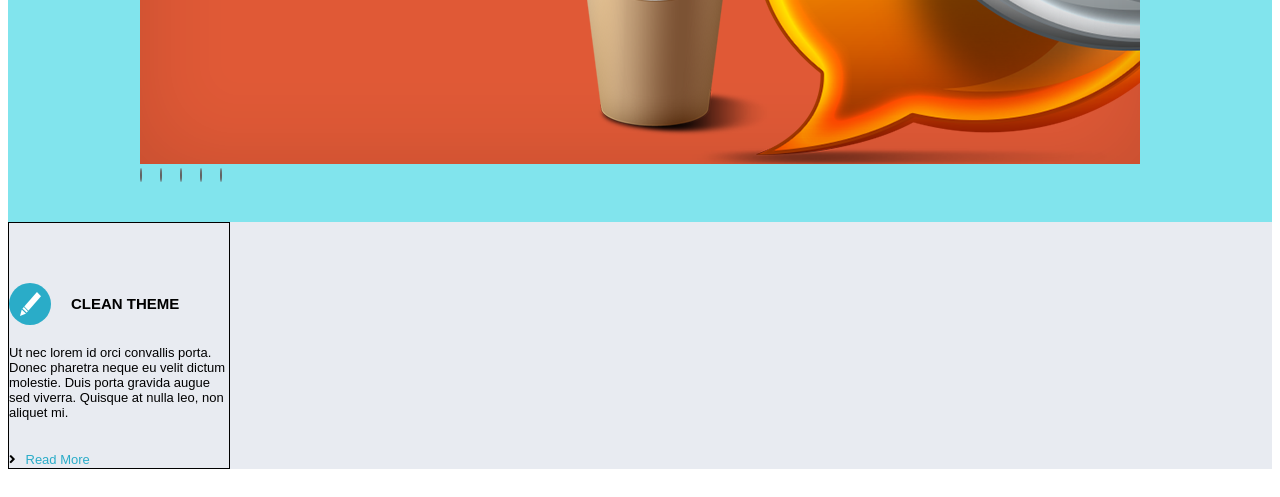
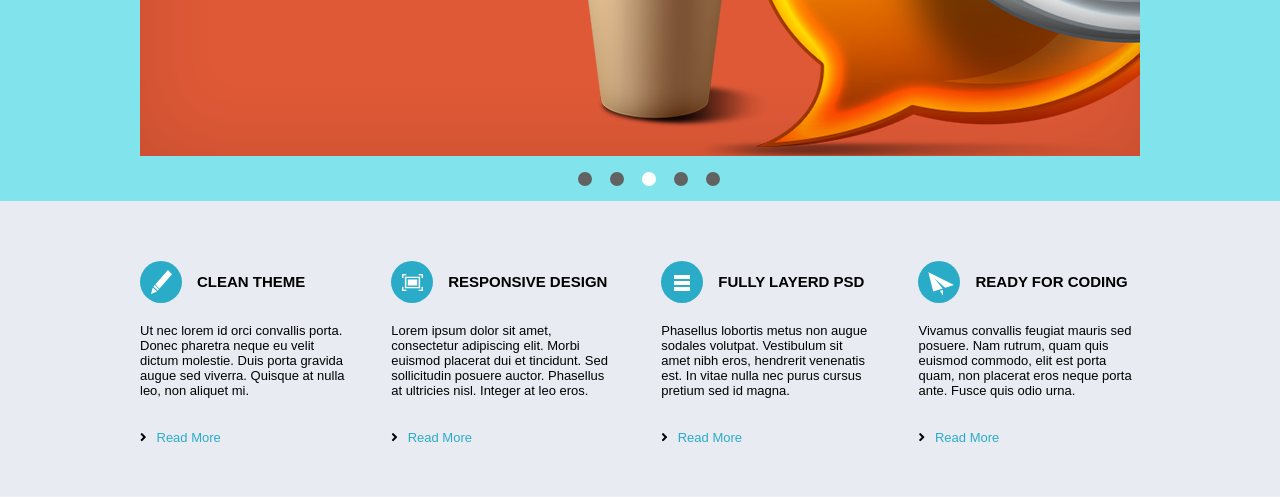
Before and after one commit to OrionOctupus/BisLite, a website: page public/index.html in a window 1280 px wide. Shown: the part 444-941 px from the top of the page. Drawn offline with Linux system fonts and the light colour scheme.

Commit message:
middle fin

```diff
--- a/public/index.html
+++ b/public/index.html
@@ -82,13 +82,14 @@
                 <div class="header__dots ">
                     <div class="header__dot"></div>
                     <div class="header__dot"></div>
-                    <div class="header__dot"></div>
+                    <div class="header__dot dotActive"></div>
                     <div class="header__dot"></div>
                     <div class="header__dot"></div>
                 </div>
             </div>
         </header>
         <section class="middle">
+            <div class="middle__container view-port">
                 <div class="middle__content">
                     <div class="middle__title">
                         <div class="title__icon"></div>
@@ -101,6 +102,43 @@
                     </div>
                     <a href="" class="middle__link"><i class="fa fa-angle-right"></i>Read More</a>
                 </div>
+                <div class="middle__content">
+                        <div class="middle__title">
+                            <div class="title__icon title__icon--rd"></div>
+                            <h2 class="title__text">
+                                responsive design
+                            </h2>
+                        </div>
+                        <div class="middle__text">
+                            Lorem ipsum dolor sit amet, consectetur adipiscing elit. Morbi euismod placerat dui et tincidunt. Sed sollicitudin posuere auctor. Phasellus at ultricies nisl. Integer at leo eros.
+                        </div>
+                        <a href="" class="middle__link"><i class="fa fa-angle-right"></i>Read More</a>
+                </div>
+                <div class="middle__content">
+                            <div class="middle__title">
+                                <div class="title__icon title__icon--flp"></div>
+                                <h2 class="title__text">
+                                    Fully layerd psd
+                                </h2>
+                            </div>
+                            <div class="middle__text">
+                                Phasellus lobortis metus non augue sodales volutpat. Vestibulum sit amet nibh eros, hendrerit venenatis est. In vitae nulla nec purus cursus pretium sed id magna.
+                            </div>
+                            <a href="" class="middle__link"><i class="fa fa-angle-right"></i>Read More</a>
+                </div>
+                <div class="middle__content">
+                                <div class="middle__title">
+                                    <div class="title__icon title__icon--rfc"></div>
+                                    <h2 class="title__text">
+                                        Ready for coding
+                                    </h2>
+                                </div>
+                                <div class="middle__text">
+                                    Vivamus convallis feugiat mauris sed posuere. Nam rutrum, quam quis euismod commodo, elit est porta quam, non placerat eros neque porta ante. Fusce quis odio urna.
+                                </div>
+                                <a href="" class="middle__link"><i class="fa fa-angle-right"></i>Read More</a>
+                </div>
+            </div>
         </section>
         <section class="latesWorks"></section>
         <section class="bottom"></section>
--- a/src/scss/header.scss
+++ b/src/scss/header.scss
@@ -7,7 +7,7 @@
     align-items: center;
     @include clear;
     padding-top: 20px;
-    padding-bottom: 40px;
+    // padding-bottom: 40px;
     border-top: 2px solid $darkmarin;
     background-color: $marin;
 
@@ -28,13 +28,20 @@
 
     &__dots {
         display: flex;
-        width: 100px;
+        justify-content: center;
+        margin-top: 12px;
+        margin-bottom: 15px;
+
         & .header__dot {
-            margin-right: 18px;
+            margin-left: 18px;
             width: 14px;
             height: 14px;
             border-radius: 50%;
             background-color: $dotcolor;
         }
+
+        & .dotActive {
+            background-color: #fff;
+        }
     }
 }
--- a/src/scss/main.scss
+++ b/src/scss/main.scss
@@ -1,10 +1,14 @@
 @import "partials/params";
 @import "partials/mixin";
 
+body {
+    @include clear;
+}
 .view-port {
     width: 1000px;
     margin: 0 auto;
 }
+
 
 
     // background-color: $marin;
--- a/src/scss/middle.scss
+++ b/src/scss/middle.scss
@@ -4,11 +4,21 @@
 .middle {
     @include clear;
     background-color: $lightgrey;
+    border-bottom: 1px solid #eeeff2;
+    &__container {
+        display: flex;
 
-     &__content {
-         width: 220px;
-         border: 1px solid black;
+        & .middle__content {
+            // width: 220px;
+           //  border: 1px solid black;
             font-family: Arial, Helvetica, sans-serif;
+            margin-right: 45px;
+            margin-bottom: 50px;
+
+            &:last-child {
+                margin-right: 0;
+            }
+
 
             & .middle__title {
 
@@ -20,10 +30,25 @@
                    height: 42px;
                    border-radius: 50%;
                    background-color: $middleColor;
-                margin-right: 20px;
+                   margin-right: 15px;
                    background-image: url(img/middle_icon.png);
                    background-repeat: no-repeat;
                    background-position: 11px 9px;
+
+                }
+
+                & .title__icon--rd{
+                   background-position: -248px 9px;
+
+                }
+
+                & .title__icon--flp{
+                    background-position: -509px 9px;
+
+                 }
+
+                 & .title__icon--rfc{
+                    background-position: -771px 9px;
 
                  }
 
@@ -32,7 +57,6 @@
                    text-transform: uppercase;
                    font-size: 15px;
                    font-weight: bold;
-
                 }
             }
 
@@ -45,7 +69,11 @@
            & .middle__link {
               font-size: 13px;
                color: $middleColor;
+               &:hover {
+                   text-decoration: underline;
+               }
            }
 
         }
     }
+}
--- a/src/scss/nav.scss
+++ b/src/scss/nav.scss
@@ -36,6 +36,7 @@
         justify-content: space-between;
         align-items: center;
         color: #000;
+        z-index: 100;
 
         & .list__item {
             padding: 15px 10px;
```
Also changed, not shown: public/bundle.min.css. Lines whose indentation alone changed are shown as unchanged.
